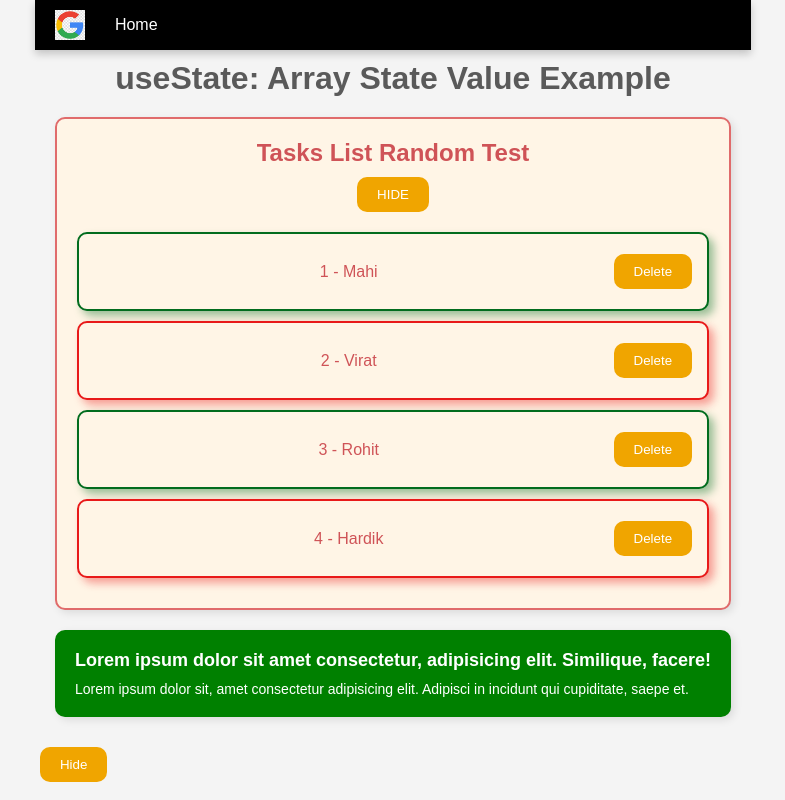
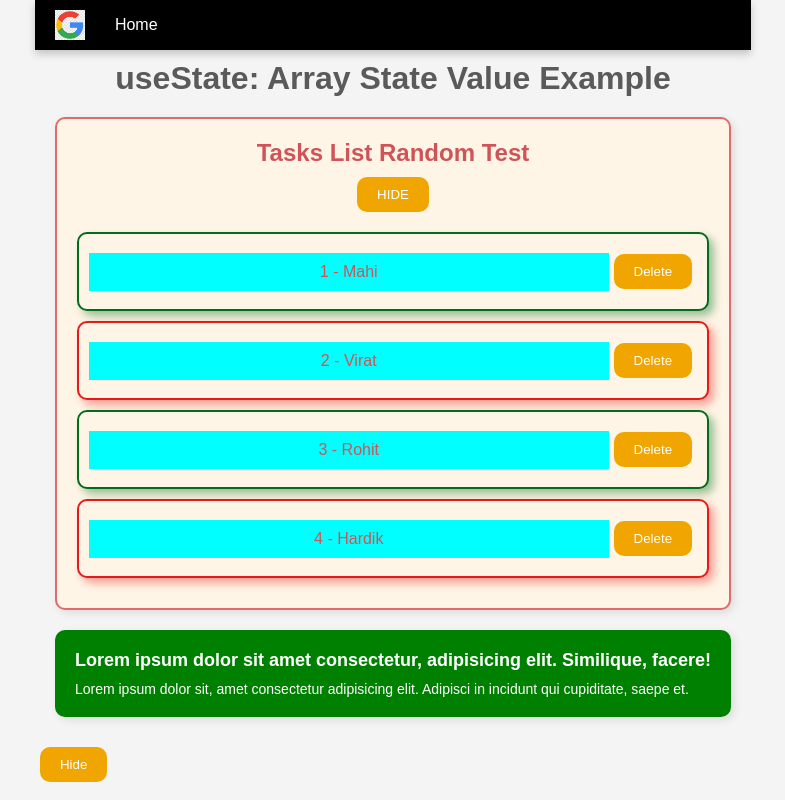
Before and after one commit to NiharikaKolisetty/taskmate, a React (Create React App) app: page / in a window 1280 px wide. Shown: the top 800 px of the page, without its empty margins (247-1032 px from the left). Built offline with nearby package versions, Linux system fonts and the light colour scheme.

Commit message:
11th commit

```diff
--- a/src/components/TaskCard.js
+++ b/src/components/TaskCard.js
@@ -1,10 +1,11 @@
 import "./taskCard.css";
+import styles from "./TaskCard.module.css";
 
 const TaskCard = ({ task, handleDel }) => {
   return (
     <div>
       <li className={task.completed ? "completed" : "incomplete"}>
-        <span>
+        <span className={styles.title}>
           {task.id} - {task.Name}
         </span>
         <button onClick={() => handleDel(task.id)}>Delete</button>
--- /dev/null
+++ b/src/components/TaskCard.module.css
@@ -0,0 +1,3 @@
+.title{
+    background-color: aqua;
+}
```
